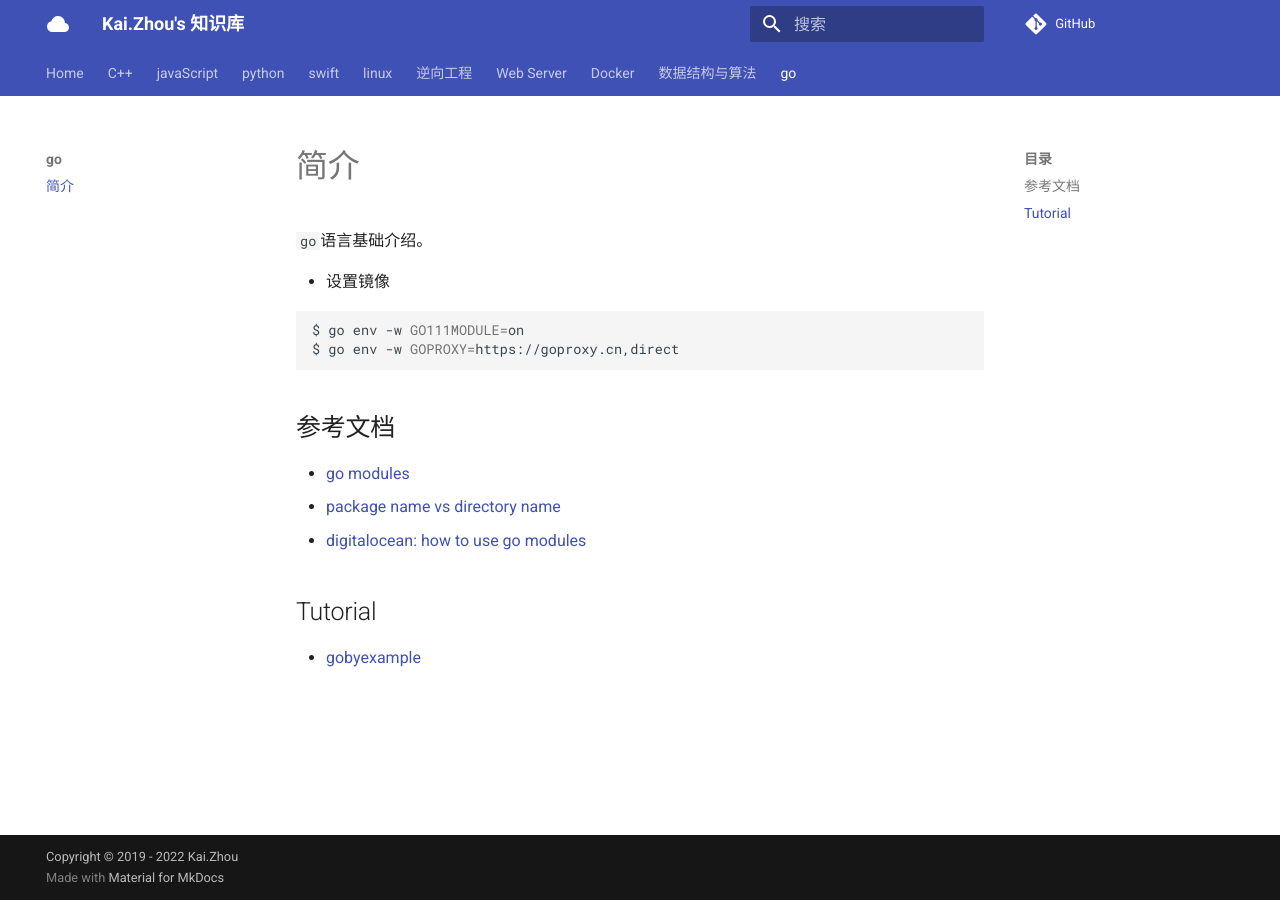
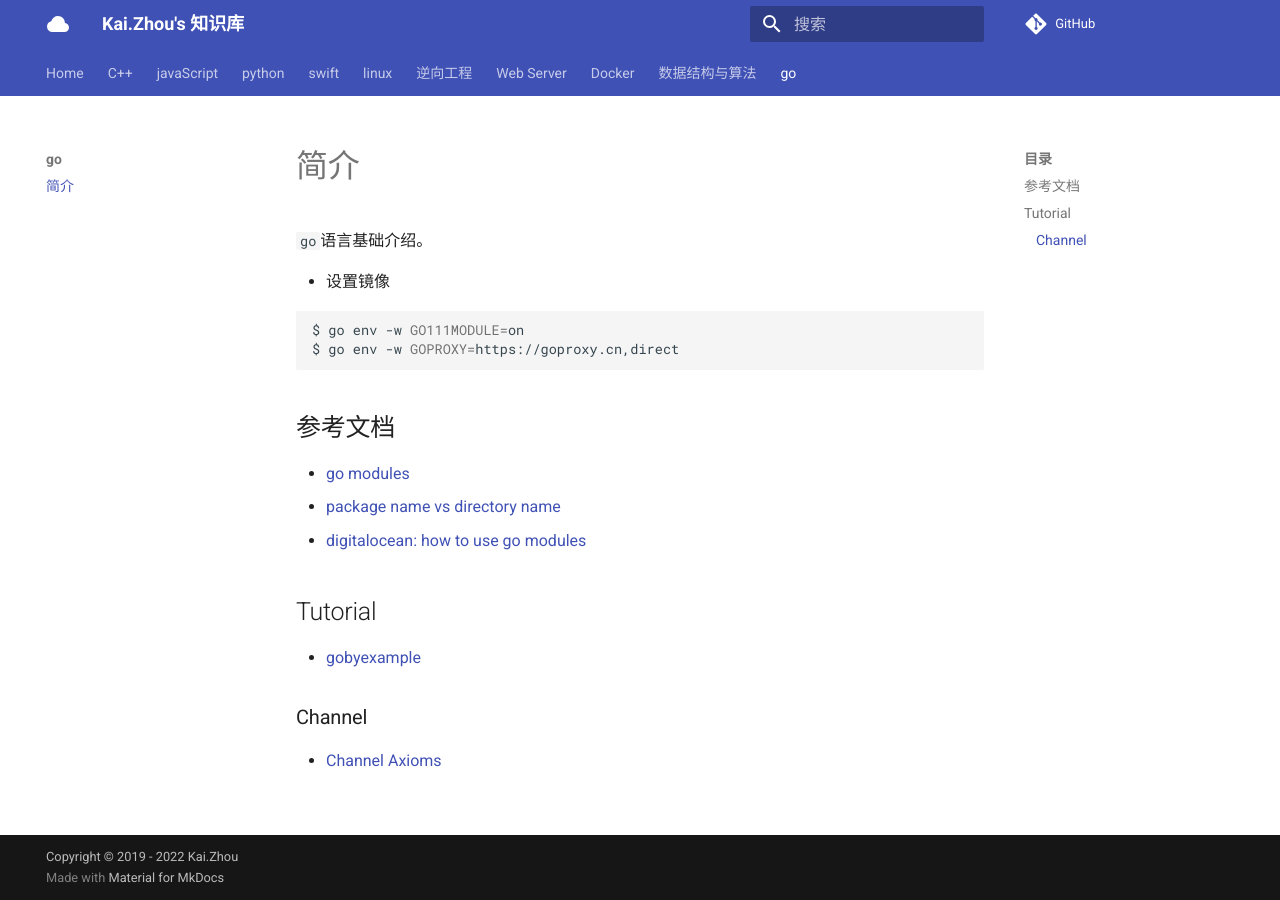
Before and after one commit to zhoukaidev/ks_blog, an MkDocs documentation site: the page built from docs/go/README.md, in a window 1280 px wide. Built offline with MkDocs 1.6.1 and Material for MkDocs 9.7.7, drawn with Linux system fonts in a browser that asks for light colours; comment, search, counter and statistics services are not loaded.

Commit message:
Update README.md

```diff
--- a/docs/go/README.md
+++ b/docs/go/README.md
@@ -19,3 +19,7 @@ $ go env -w GOPROXY=https://goproxy.cn,direct
 ## Tutorial
 
 * [gobyexample](https://gobyexample.com/)
+
+### Channel
+
+* [Channel Axioms](https://dave.cheney.net/2014/03/19/channel-axioms)
```
